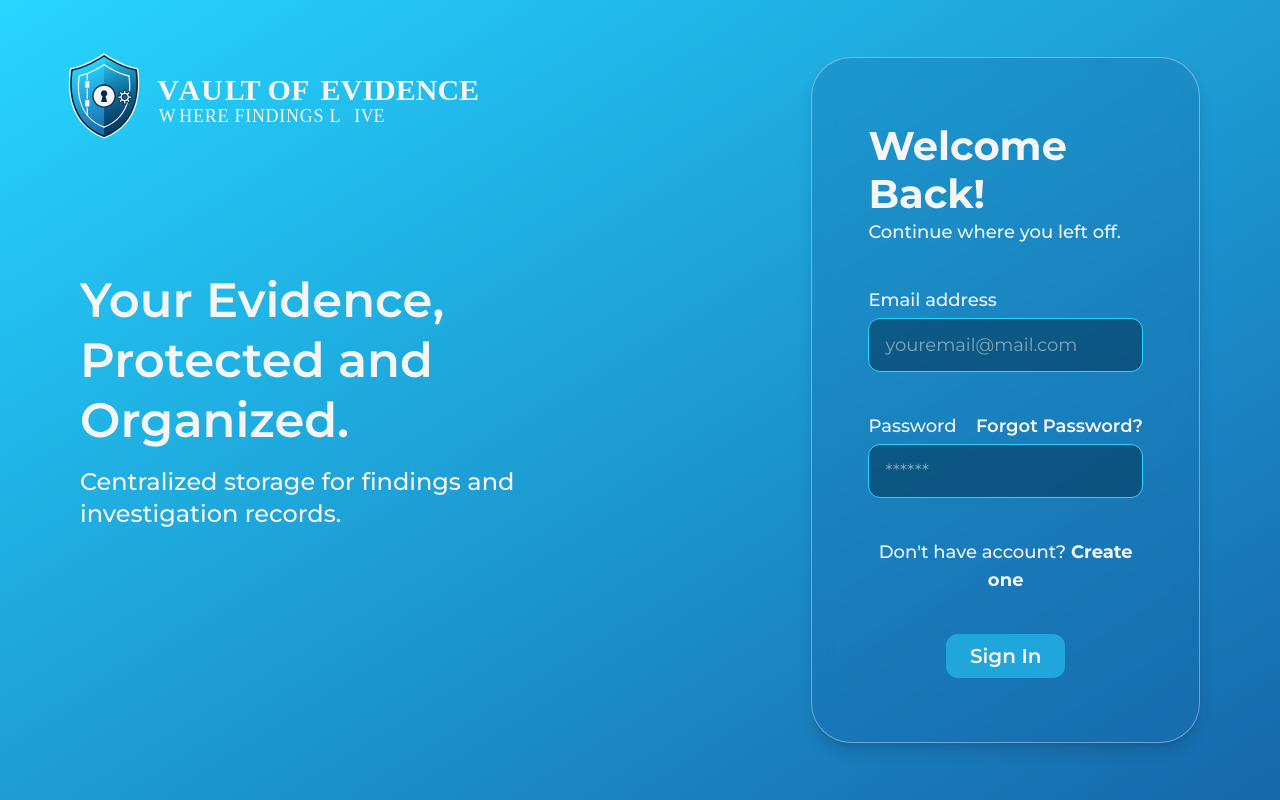
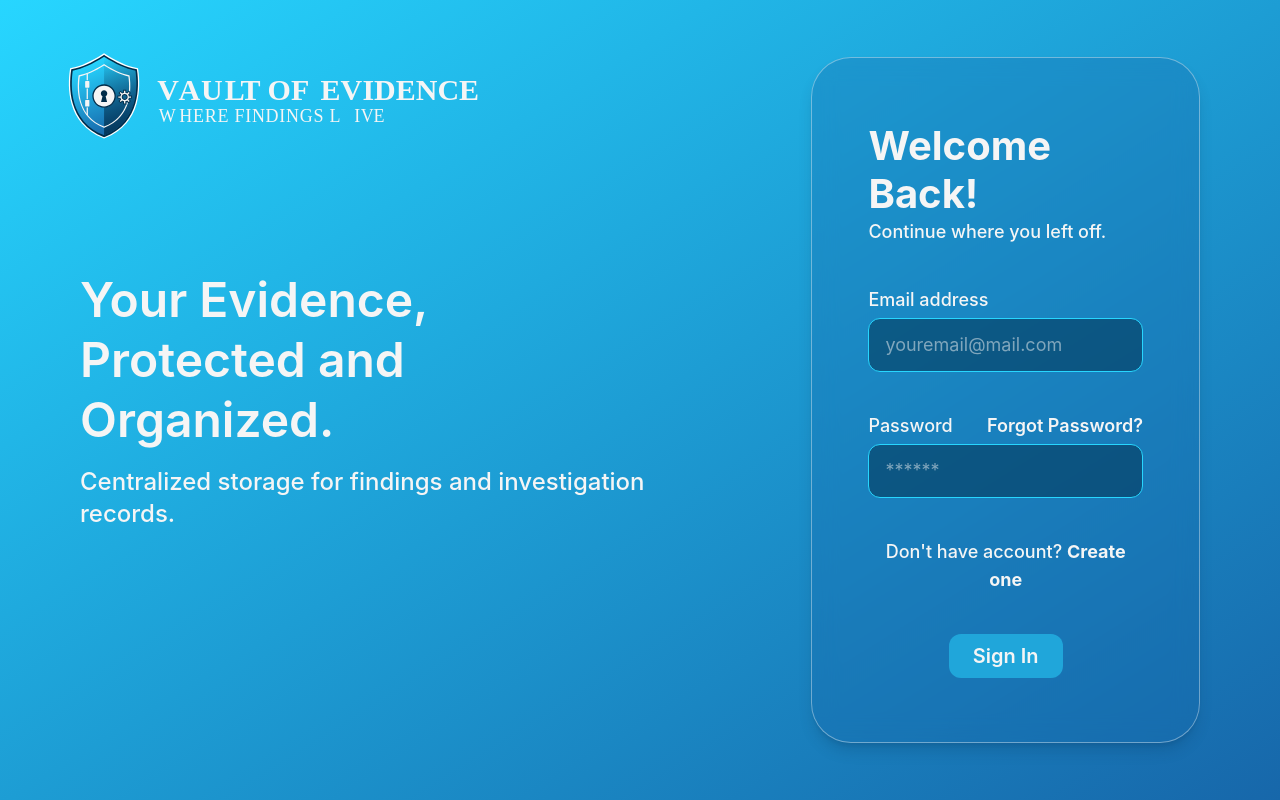
Before and after one commit to AgileOrc/Vault-of-Evidence, a React (Vite) app in the folder frontend/: page / in a window 1280 px wide. Built offline with nearby package versions, Linux system fonts and the light colour scheme.

Commit message:
fix: restore Tailwind v4 @theme syntax for font classes

```diff
--- a/frontend/src/index.css
+++ b/frontend/src/index.css
@@ -2,8 +2,12 @@
 
 @import "tailwindcss";
 
+@theme {
+  --font-montserrat: "Montserrat", sans-serif;
+  --color-white: #F5F5F5;
+}
+
 body {
-  font-family: "Montserrat", sans-serif;
-  background-color: #F5F5F5;
+  background-color: var(--color-white, #F5F5F5);
   color: #1a202c;
 }
```
